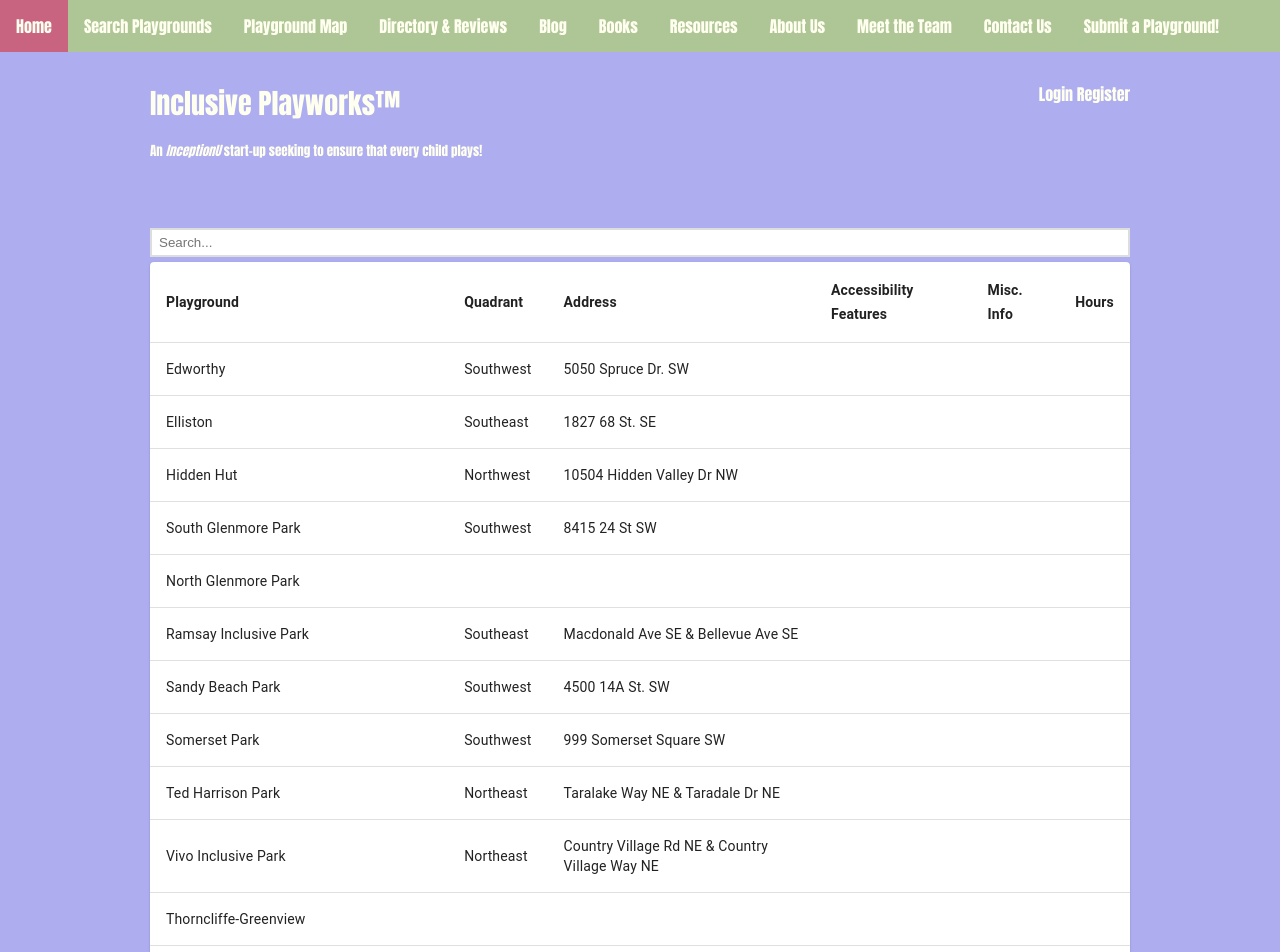
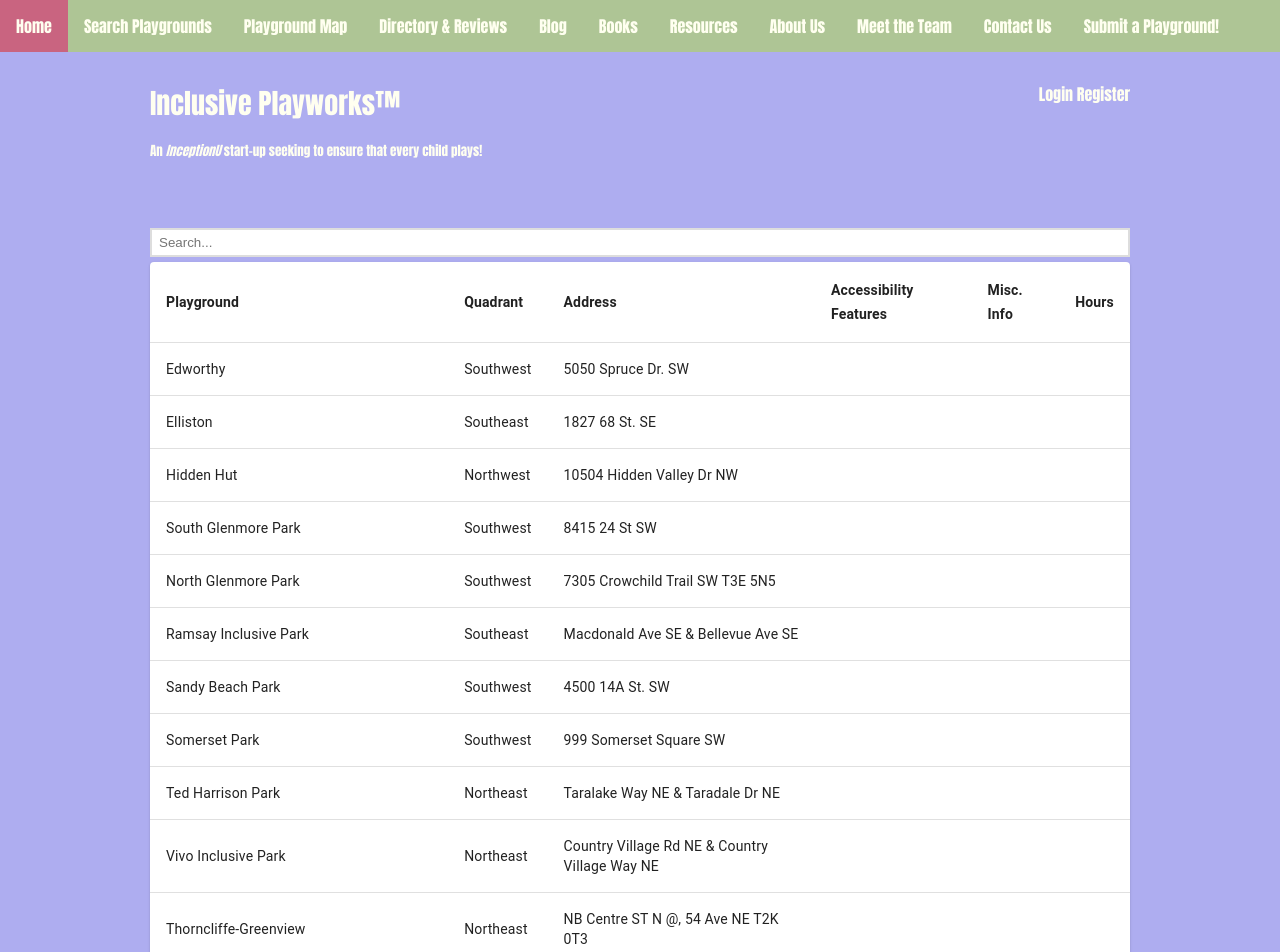
Before and after one commit to htntang/everychildplays, a React (Create React App) app in the folder client/: page /search in a window 1280 px wide. Shown: the top 952 px of the page. Built offline with nearby package versions, Linux system fonts and the light colour scheme.

Commit message:
added more addresses

```diff
--- a/client/src/Components/MuiTable.tsx
+++ b/client/src/Components/MuiTable.tsx
@@ -78,8 +78,8 @@ const tableData =
     },
     {
         "playground":"North Glenmore Park",
-        "quadrant":"",
-        "address":"",
+        "quadrant":"Southwest",
+        "address":"7305 Crowchild Trail SW T3E 5N5",
         "features":"",
         "info":"",
         "hours":""
@@ -126,8 +126,8 @@ const tableData =
     },
     {
         "playground":"Thorncliffe-Greenview",
-        "quadrant":"",
-        "address":"",
+        "quadrant":"Northeast",
+        "address":"NB Centre ST N @, 54 Ave NE T2K 0T3",
         "features":"",
         "info":"",
         "hours":""
```
